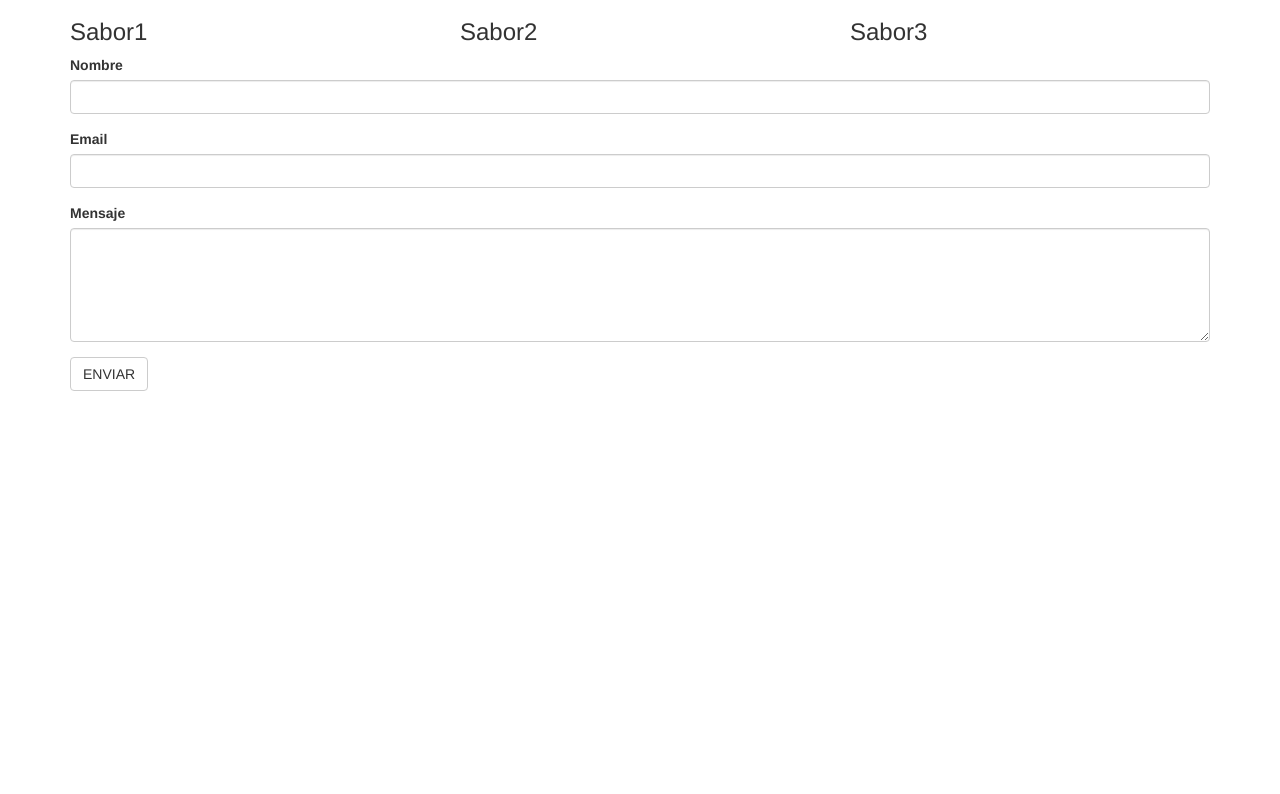
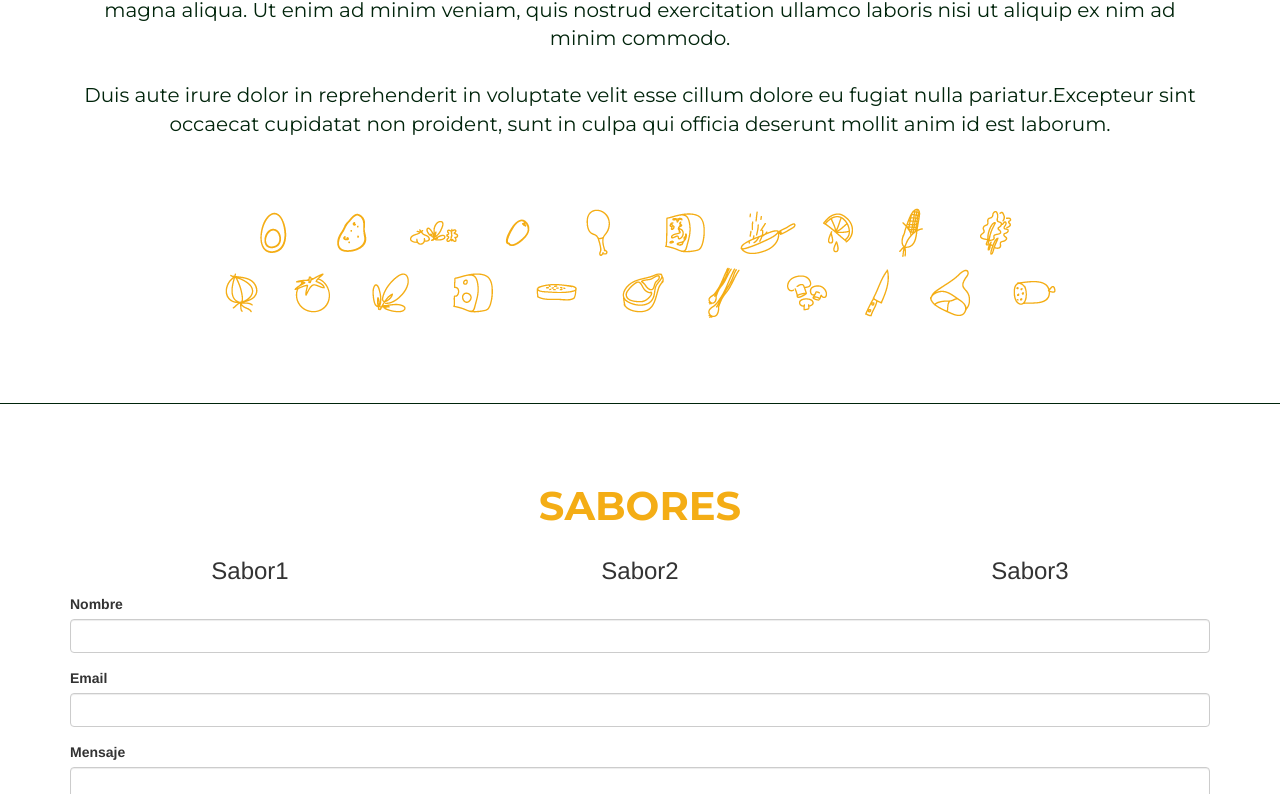
Before and after one commit to fer-k/que_empanadas, a plain HTML site: page index.html in a window 1280 px wide. Shown: the part 497-1291 px from the top of the page. Before the commit the page ends 888 px from the top, so only its background shows below. Drawn offline with nearby package versions, Linux system fonts and the light colour scheme.

Commit message:
empanadas- header+nosotros

```diff
--- a/css/style.css
+++ b/css/style.css
@@ -2,6 +2,15 @@
 	background-color: #00240B;
 	color: #F4AD15;
 	height: 62px;
+}
+
+.logoheader a{
+	background-image: url("../imgs/logo_header.png");
+	background-size: contain;
+	background-repeat: no-repeat;
+	width: 165px;
+	margin-top: 12px;
+	margin-right: 20px;
 }
 
 .botonesbarra_izq li a{
@@ -30,11 +39,34 @@
 	background-color: #F3E979 !important;
 }
 
-.logoheader a{
-	background-image: url("../imgs/logo_header.png");
-	background-size: contain;
-	background-repeat: no-repeat;
-	width: 165px;
-	margin-top: 12px;
-	margin-right: 20px;
+.background-about {
+	border-bottom: 1px solid #00240B;
 }
+
+h2 {
+	font-family: 'Montserrat', sans-serif;
+	font-weight: 700;
+	color: #F4AD15;
+	font-size: 40px;
+}
+
+.about p {
+	font-family: 'Montserrat', sans-serif;
+	font-size: 20px;
+	color: #00240B;
+	padding-top: 30px;
+	padding-bottom: 60px;
+}
+
+.about {
+	padding-top: 60px;
+	padding-bottom: 0px;
+	text-align: center;
+	height: 600px;
+}
+
+.sabores {
+	padding-top: 60px;
+	text-align: center;
+
+}
--- a/index.html
+++ b/index.html
@@ -59,13 +59,14 @@
 
     </div>
   </header>
-
-  <article class="container">
-    <h2>SOBRE NOSOTROS</h2>
-    <p>Lorem ipsum dolor sit amet, consectetur adipiscing elit, sed do eiusmod tempor incididunt ut labore et dolore magna aliqua. Ut enim ad minim veniam, quis nostrud exercitation ullamco laboris nisi ut aliquip ex ea commodo consequat. Duis aute irure dolor in reprehenderit in voluptate velit esse cillum dolore eu fugiat nulla pariatur. Excepteur sint occaecat cupidatat non proident, sunt in culpa qui officia deserunt mollit anim id est laborum.</p>
-  </article>
-
-  <section class="container">
+  <section class="container-fluid background-about">
+    <article class="container about">
+      <h2>SOBRE NOSOTROS</h2>
+      <p>Lorem ipsum dolor sit amet, consectetur adipiscing elit, sed do eiusmod tempor incididunt ut labore et dolore magna aliqua. Ut enim ad minim veniam, quis nostrud exercitation ullamco laboris nisi ut aliquip ex nim ad minim commodo.<br><br>Duis aute irure dolor in reprehenderit in voluptate velit esse cillum dolore eu fugiat nulla pariatur.Excepteur sint occaecat cupidatat non proident, sunt in culpa qui officia deserunt mollit anim id est laborum.</p>
+      <img src="imgs/ingredientes.png">
+    </article>
+  </section>
+  <section class="container sabores">
     <h2>SABORES</h2>
     <div class="row">
       <div class="col-md-4 col-sm-4">
```
